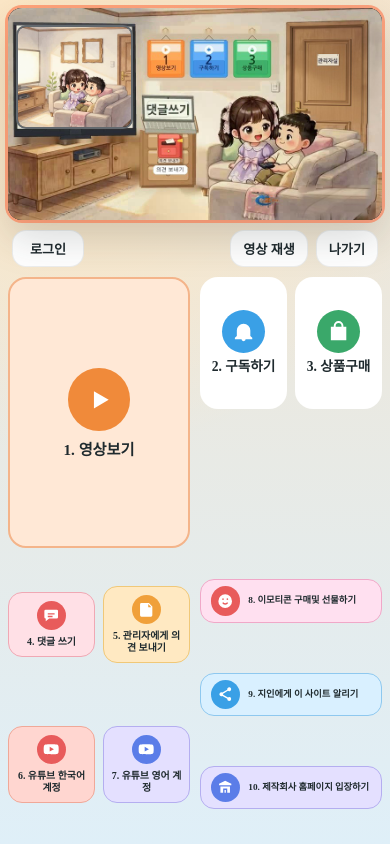
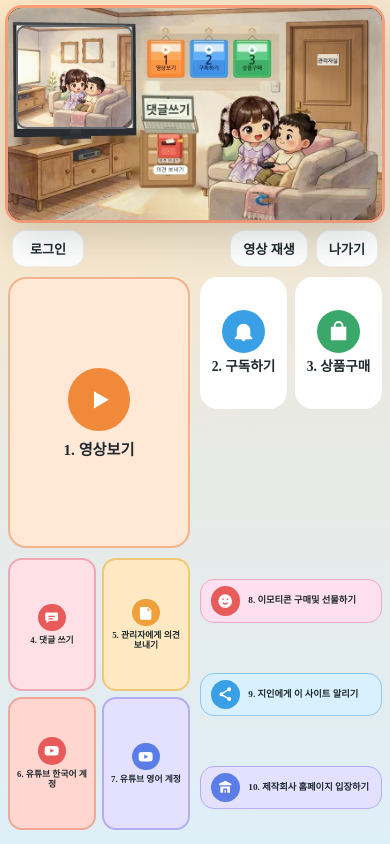
Before and after one commit to harryyoo59/bomkong, a Next.js app: page / in a window 390 px wide. Built offline with nearby package versions, Linux system fonts and the light colour scheme; no server answers; the database is empty; grey boxes are pictures that could not be loaded.

Commit message:
fix: split lobby third cell into four equal quarters
Fill 댓글·의견·유튜브 한·영 evenly in the bottom-left cell.

Co-authored-by: harryyoo59 <harryyoo59@users.noreply.github.com>

```diff
--- a/app/globals.css
+++ b/app/globals.css
@@ -2156,13 +2156,6 @@ label.form-row textarea {
   height: 54%;
 }
 
-.menu-tile-more-cluster,
-.menu-tile-invite-cluster {
-  width: 100%;
-  height: 100%;
-  min-height: 0;
-}
-
 .menu-mini-subscribe {
   background: #d9f0ff;
   border-color: #8ec8ef;
@@ -2185,8 +2178,46 @@ label.form-row textarea {
   box-shadow: none;
 }
 
+/* 3번째 칸: 같은 크기 4등분 · 4·5·6·7 */
+.menu-tile-more-cluster {
+  display: grid;
+  grid-template-columns: 1fr 1fr;
+  grid-template-rows: 1fr 1fr;
+  gap: 6px;
+  width: 100%;
+  height: 100%;
+  min-height: 0;
+  padding: 0;
+  border: none;
+  background: transparent;
+  box-shadow: none;
+}
+
+.menu-tile-more-cluster .menu-mini {
+  width: 100%;
+  height: 100%;
+  min-width: 0;
+  min-height: 0;
+  border-radius: 14px;
+  border-width: 2px;
+  padding: 6px 4px;
+  gap: 4px;
+}
+
+.menu-tile-more-cluster .menu-mini-label {
+  font-size: clamp(0.55rem, 2.1vw, 0.7rem);
+}
+
+.menu-tile-more-cluster .menu-tile-icon.is-sm {
+  width: clamp(26px, 7vw, 34px);
+  height: clamp(26px, 7vw, 34px);
+}
+
 /* 로비 네 번째 칸: 이모티콘·알리기·제작회사 세 줄 */
 .menu-tile-invite-cluster {
+  width: 100%;
+  height: 100%;
+  min-height: 0;
   grid-template-columns: 1fr;
   grid-template-rows: 1fr 1fr 1fr;
 }
```
